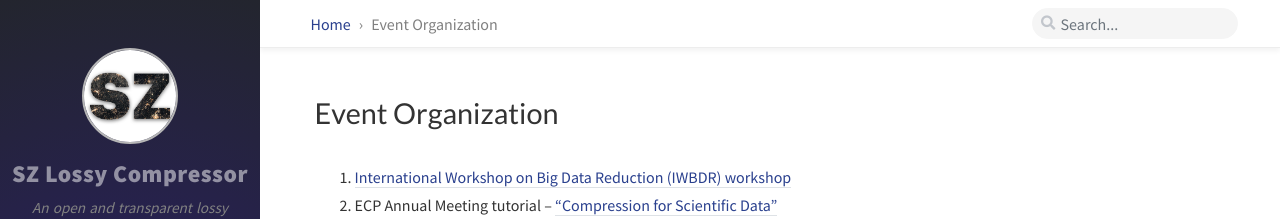
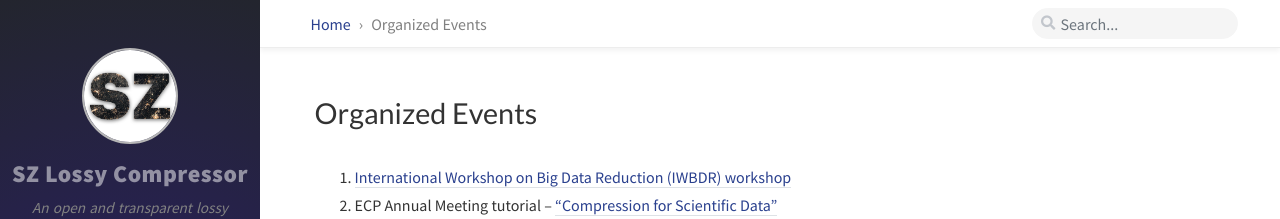
Before and after one commit to szcompressor/szcompressor.github.io, a Jekyll site: the page built from tabs/events.md, in a window 1280 px wide. Shown: the top 219 px of the page. Built offline with Jekyll 4.4.1, drawn with Linux system fonts in a browser that asks for light colours; nearby versions of some CDN libraries; comment, search, counter and statistics services are not loaded.

Commit message:
Update events.md

```diff
--- a/tabs/events.md
+++ b/tabs/events.md
@@ -1,5 +1,5 @@
 ---
-title: Event Organization
+title: Organized Events
 ---
 
 1. [International Workshop on Big Data Reduction (IWBDR) workshop](https://iwbdr.github.io/iwbdr20/)
```
